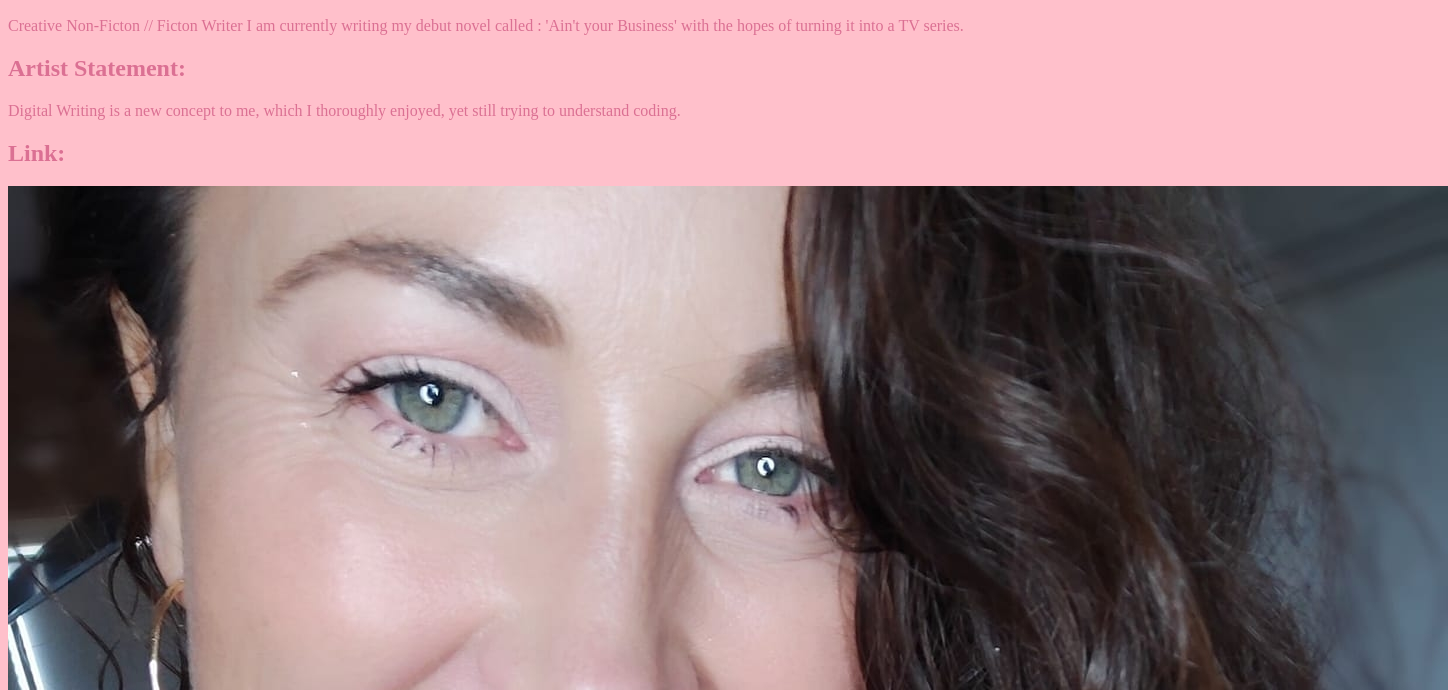
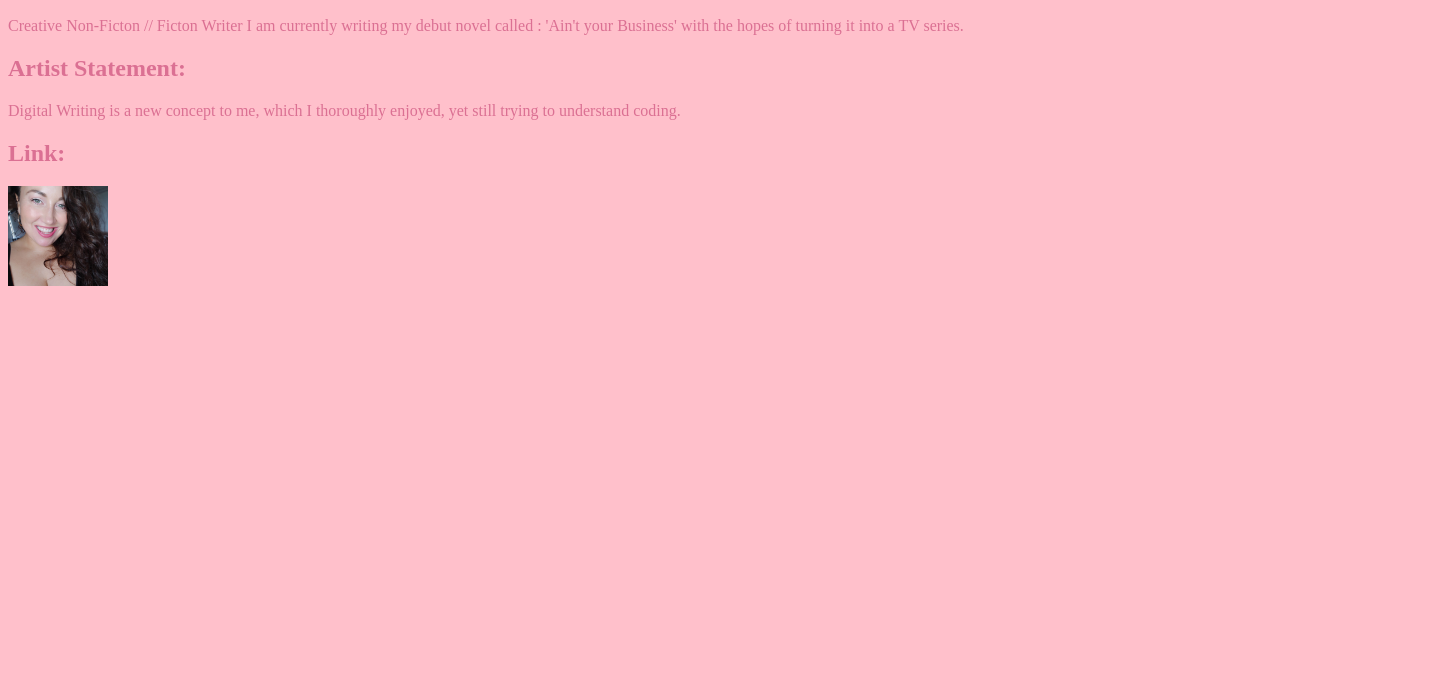
Before and after one commit to KathrynEllenWalton/kathrynellenwalton.github.io, a plain HTML site: page index.html in a window 1280 px wide. Shown: the part 110-800 px from the top of the page, 1448 px wide, since content can reach past the window. Drawn offline with Linux system fonts and the light colour scheme; files that its build step writes are made by us from their sources.

Commit message:
index.html

```diff
--- a/index.html
+++ b/index.html
@@ -38,6 +38,6 @@
     </p>
   </body>
   <body>
-    <img src="CV-photo-2022.jpg"> <width:100
+    <img src="CV-photo-2022.jpg" width=100 height=100>
   </body>
   </html>
```
Also changed, not shown: 1 other file.
